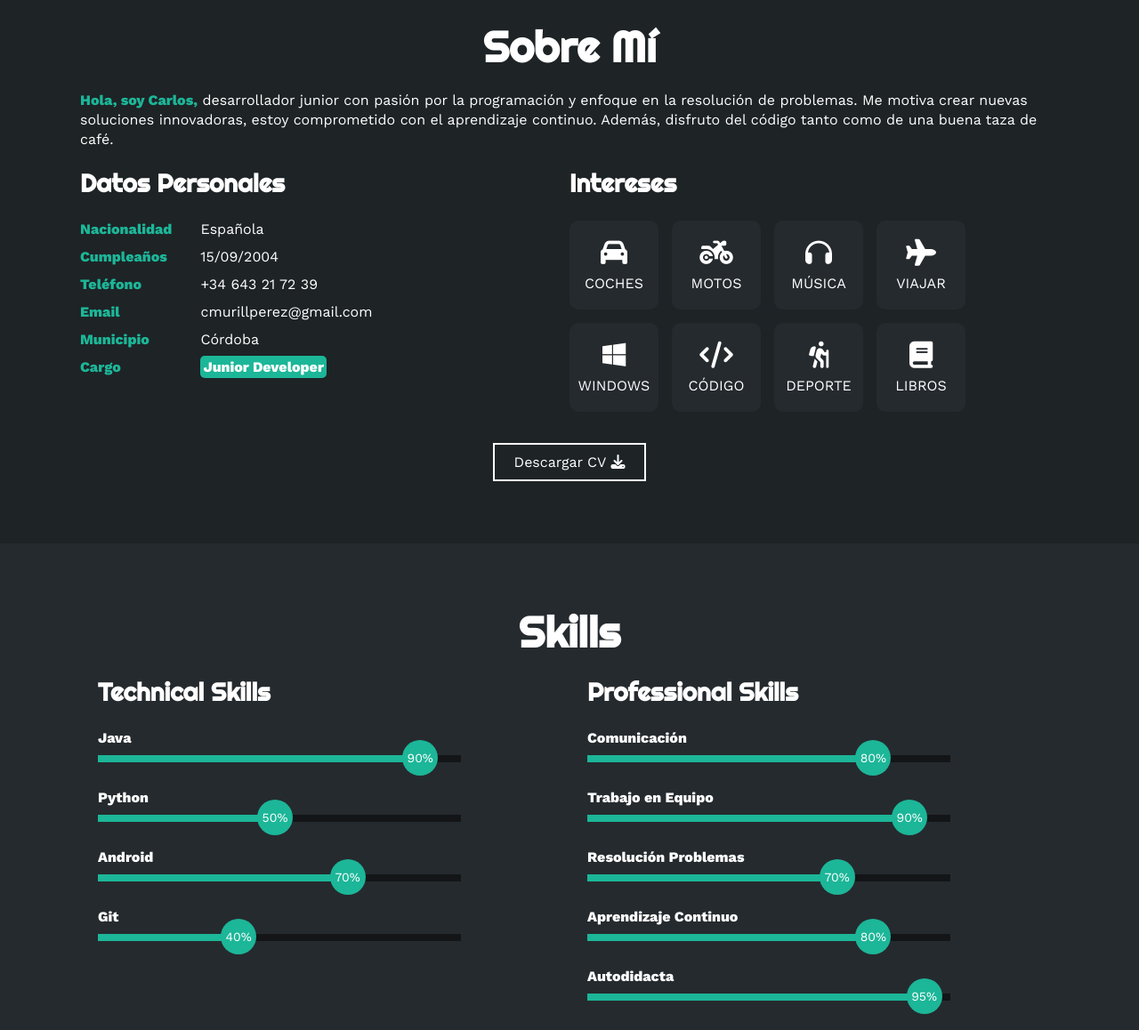
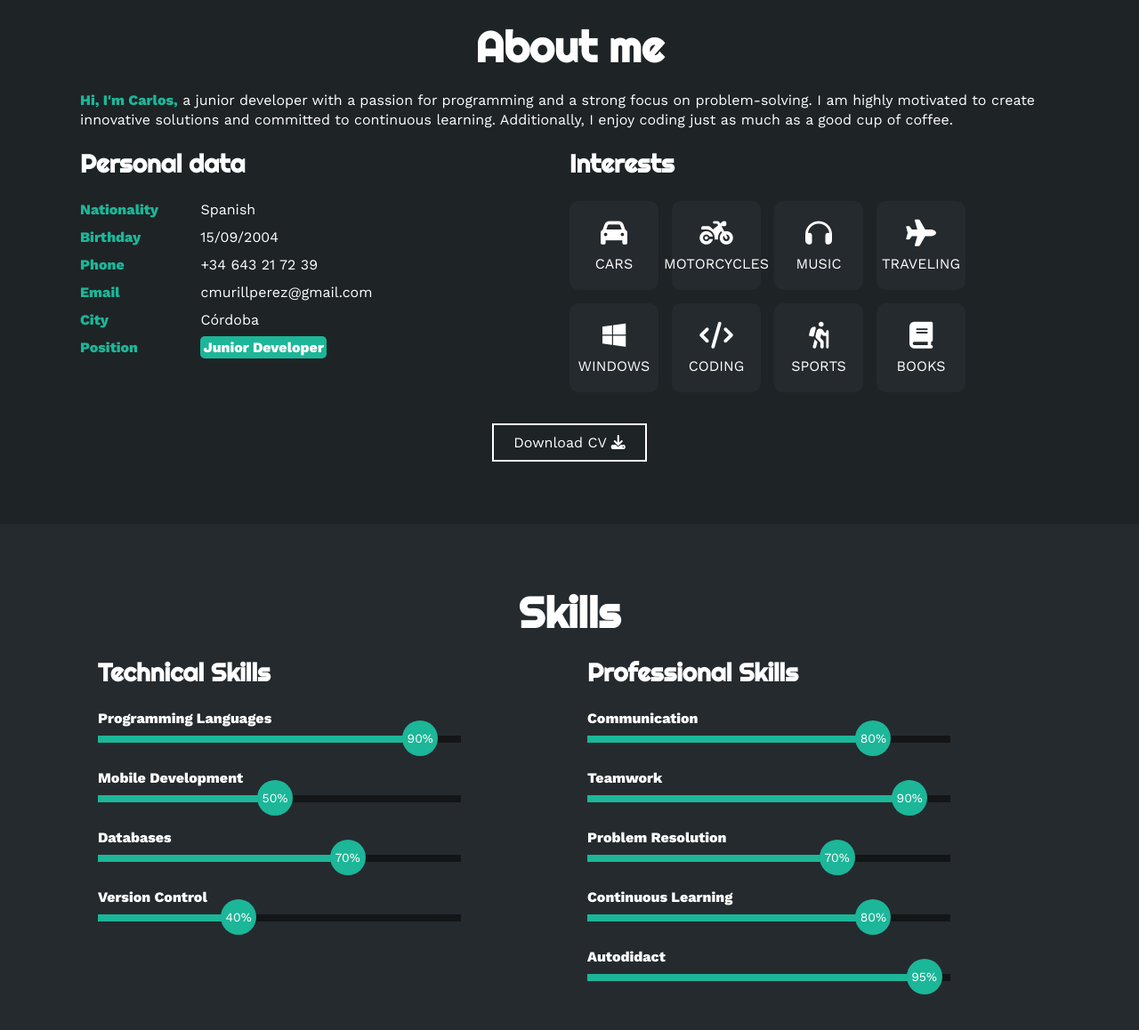
Before and after one commit to carlosmp15/carlosmp15.github.io, a plain HTML site: page index.html in a window 1280 px wide. Shown: the part 847-2005 px from the top of the page at 89% size. Drawn offline with nearby package versions, Linux system fonts and the light colour scheme.

Commit message:
Update portfolio

```diff
--- a/estilo.css
+++ b/estilo.css
@@ -476,7 +476,7 @@ html{
 .portfolio .galeria{
     display: flex;
     flex-wrap: wrap;
-    justify-content: space-around;
+    justify-content: center;
 }
 .portfolio .galeria .proyecto{
     position: relative;
--- a/index.html
+++ b/index.html
@@ -1,5 +1,5 @@
 <!DOCTYPE html>
-<html lang="es">
+<html lang="en">
 <head>
     <meta charset="UTF-8">
     <meta http-equiv="X-UA-Compatible" content="IE=edge">
@@ -17,8 +17,8 @@
             </div>
             <nav id="nav">
                 <ul>
-                    <li><a href="#inicio" onclick="seleccionar()">INICIO</a></li>
-                    <li><a href="#sobremi" onclick="seleccionar()">SOBRE MI</a></li>
+                    <li><a href="#inicio" onclick="seleccionar()">HOME</a></li>
+                    <li><a href="#sobremi" onclick="seleccionar()">ABOUT ME</a></li>
                     <li><a href="#skills" onclick="seleccionar()">SKILLS</a></li>
                     <li><a href="#curriculum" onclick="seleccionar()">CURRICULUM</a></li>
                     <li><a href="#portfolio" onclick="seleccionar()">PORTFOLIO</a></li>
@@ -50,29 +50,27 @@
     <!-- SECCION SOBRE MI -->
     <section id="sobremi" class="sobremi">
         <div class="contenido-seccion">
-            <h2>Sobre Mí</h2>
-            <p><span>Hola, soy Carlos,</span> desarrollador junior con pasión por la
-                programación y enfoque en la resolución de problemas.
-                Me motiva crear nuevas soluciones innovadoras, estoy
-                comprometido con el aprendizaje continuo. Además,
-                disfruto del código tanto como de una buena taza de
-                café.
+            <h2>About me</h2>
+            <p><span>Hi, I'm Carlos,</span> a junior developer with a passion for programming and a
+                strong focus on problem-solving. I am highly motivated to create innovative solutions
+                and committed to continuous learning. Additionally, I enjoy coding just as much as a
+                good cup of coffee.
             </p>
             <div class="fila">
                 <!-- datos personales -->
                 <div class="col">
-                    <h3>Datos Personales</h3>
+                    <h3>Personal data</h3>
                     <ul>
                         <li>
-                            <strong>Nacionalidad</strong>
-                            Española
+                            <strong>Nationality</strong>
+                            Spanish
                         </li>
                         <li>
-                            <strong>Cumpleaños</strong>
+                            <strong>Birthday</strong>
                             15/09/2004
                         </li>
                         <li>
-                            <strong>Teléfono</strong>
+                            <strong>Phone</strong>
                             +34 643 21 72 39
                         </li>
                         <li>
@@ -80,11 +78,11 @@
                             cmurillperez@gmail.com
                         </li>
                         <li>
-                            <strong>Municipio</strong>
+                            <strong>City</strong>
                             Córdoba
                         </li>
                         <li>
-                            <strong>Cargo</strong>
+                            <strong>Position</strong>
                             <span>Junior Developer</span>
                         </li>
                     </ul>
@@ -92,23 +90,23 @@
 
                 <!-- intereses -->
                 <div class="col">
-                    <h3>Intereses</h3>
+                    <h3>Interests</h3>
                     <div class="contenedor-intereses">
                         <div class="interes">
                             <i class="fa-solid fa-car"></i>
-                            <span>COCHES</span>
+                            <span>CARS</span>
                         </div>
                         <div class="interes">
                             <i class="fa-solid fa-motorcycle"></i>
-                            <span>MOTOS</span>
+                            <span>MOTORCYCLES</span>
                         </div>
                         <div class="interes">
                             <i class="fa-solid fa-headphones"></i>
-                            <span>MÚSICA</span>
+                            <span>MUSIC</span>
                         </div>
                         <div class="interes">
                             <i class="fa-solid fa-plane"></i>
-                            <span>VIAJAR</span>
+                            <span>TRAVELING</span>
                         </div>
                         <div class="interes">
                             <i class="fa-brands fa-windows"></i>
@@ -116,22 +114,22 @@
                         </div>
                         <div class="interes">
                             <i class="fa-solid fa-code"></i>
-                            <span>CÓDIGO</span>
+                            <span>CODING</span>
                         </div>
                         <div class="interes">
                             <i class="fa-solid fa-person-hiking"></i>
-                            <span>DEPORTE</span>
+                            <span>SPORTS</span>
                         </div>
                         <div class="interes">
                             <i class="fa-solid fa-book"></i>
-                            <span>LIBROS</span>
+                            <span>BOOKS</span>
                         </div>
                     </div>
                 </div>
             </div>
             <a href="cv/cv_carlos_murillo.pdf" download="cv_carlos_murillo.pdf" style="text-decoration: none;">
                 <button>
-                    Descargar CV <i class="fa-solid fa-download"></i>
+                    Download CV <i class="fa-solid fa-download"></i>
                     <span class="overlay"></span>
                 </button>
             </a>
@@ -148,7 +146,7 @@
                 <div class="col">
                     <h3>Technical Skills</h3>
                     <div class="skill">
-                        <span>Java</span>
+                        <span>Programming Languages</span>
                         <div class="barra-skill">
                             <div class="progreso">
                                 <span>90%</span>
@@ -156,7 +154,7 @@
                         </div>
                     </div>
                     <div class="skill">
-                        <span>Python</span>
+                        <span>Mobile Development</span>
                         <div class="barra-skill">
                             <div class="progreso">
                                 <span>50%</span>
@@ -164,7 +162,7 @@
                         </div>
                     </div>
                     <div class="skill">
-                        <span>Android</span>
+                        <span>Databases</span>
                         <div class="barra-skill">
                             <div class="progreso">
                                 <span>70%</span>
@@ -172,7 +170,7 @@
                         </div>
                     </div>
                     <div class="skill">
-                        <span>Git</span>
+                        <span>Version Control</span>
                         <div class="barra-skill">
                             <div class="progreso">
                                 <span>40%</span>
@@ -184,7 +182,7 @@
                 <div class="col">
                     <h3>Professional Skills</h3>
                     <div class="skill">
-                        <span>Comunicación</span>
+                        <span>Communication</span>
                         <div class="barra-skill">
                             <div class="progreso">
                                 <span>80%</span>
@@ -192,7 +190,7 @@
                         </div>
                     </div>
                     <div class="skill">
-                        <span>Trabajo en Equipo</span>
+                        <span>Teamwork</span>
                         <div class="barra-skill">
                             <div class="progreso">
                                 <span>90%</span>
@@ -200,7 +198,7 @@
                         </div>
                     </div>
                     <div class="skill">
-                        <span>Resolución Problemas</span>
+                        <span>Problem Resolution</span>
                         <div class="barra-skill">
                             <div class="progreso">
                                 <span>70%</span>
@@ -208,7 +206,7 @@
                         </div>
                     </div>
                     <div class="skill">
-                        <span>Aprendizaje Continuo</span>
+                        <span>Continuous Learning</span>
                         <div class="barra-skill">
                             <div class="progreso">
                                 <span>80%</span>
@@ -216,7 +214,7 @@
                         </div>
                     </div>
                     <div class="skill">
-                        <span>Autodidacta</span>
+                        <span>Autodidact</span>
                         <div class="barra-skill">
                             <div class="progreso">
                                 <span>95%</span>
@@ -236,19 +234,19 @@
                 <div class="col izquierda">
                     <h3>Educación</h3>
                     <div class="item izq">
-                        <h4>CFGM SISTEMAS MICROINFORMÁTICOS Y REDES</h4>
+                        <h4>CFGM MICROCOMPUTER SYSTEMS AND NETWORKS</h4>
                         <span class="casa">IES Jerez y Caballero</span>
                         <span class="fecha">2020 - 2022</span>
-                        <p>Formación integral en la instalación, configuración y mantenimiento de sistemas informáticos y redes. Competencias adquiridas en la gestión de redes locales, soporte técnico, administración de sistemas operativos, y seguridad informática.</p>
+                        <p>Comprehensive training in the installation, configuration, and maintenance of computer systems and networks. Skills acquired in managing local networks, technical support, operating system administration, and cybersecurity.</p>
                         <div class="conectori">
                             <div class="circuloi"></div>
                         </div>
                     </div>
                     <div class="item izq">
-                        <h4>CFGS DESARROLLO APLICACIONES MULTIPLATAFORMA</h4>
+                        <h4>CFGS MULTIPLATFORM APPLICATION DEVELOPMENT</h4>
                         <span class="casa">IES Gran Capitán</span>
                         <span class="fecha">2022 - 2024</span>
-                        <p>Especialización en el desarrollo de aplicaciones para diferentes plataformas, incluyendo aplicaciones móviles y de escritorio. Competencias adquiridas en programación avanzada, bases de datos, diseño de interfaces, y metodologías ágiles. Experiencia en el desarrollo de proyectos reales, tanto individuales como en equipo, utilizando tecnologías modernas y herramientas de desarrollo profesional.</p>
+                        <p>Specialization in application development for different platforms, including mobile and desktop applications. Skills acquired in advanced programming, databases, interface design, and agile methodologies. Experience in developing real-world projects, both individually and in teams, using modern technologies and professional development tools.</p>
                         <div class="conectori">
                             <div class="circuloi"></div>
                         </div>
@@ -256,12 +254,12 @@
                 </div>
 
                 <div class="col derecha">
-                    <h3>Experiencia de trabajo</h3>
+                    <h3>Work experience</h3>
                     <div class="item der">
                         <h4>Frontend y Backend Developer</h4>
                         <span class="casa">Exagogica SRL</span>
                         <span class="fecha">13/03/2022 - 13/06/2022</span>
-                        <p>Durante mis prácticas en Exagogica SRL en Italia, gracias a la beca Erasmus, desarrollé un nuevo módulo para un ERP: un sistema de mensajería móvil integrado con la API de WhatsApp. Esta experiencia no solo fortaleció mis habilidades técnicas y expandió mi conocimiento en un entorno profesional diverso, sino que también mejoró mis competencias interculturales y me proporcionó una valiosa perspectiva global en el ámbito de la tecnología.</p>
+                        <p>During my internship at Exagogica SRL in Italy, through the Erasmus scholarship, I developed a new module for an ERP: a mobile messaging system integrated with the WhatsApp API. This experience not only strengthened my technical skills and expanded my knowledge in a diverse professional environment, but also enhanced my intercultural competencies and provided me with a valuable global perspective in the field of technology.</p>
                         <div class="conectord">
                             <div class="circulod"></div>
                         </div>
@@ -270,8 +268,7 @@
                         <h4>Backend Developer Sage 200</h4>
                         <span class="casa">Ventura Espejo</span>
                         <span class="fecha">18/03/2024 - 03/06/2024</span>
-                        <p>Durante mi etapa de prácticas en Ventura Espejo, tuve la oportunidad de contribuir al desarrollo y mantenimiento de un conector WebService <br>Sage200 - WooCommerce en Python.
-                            Esta experiencia me permitió aplicar mis conocimientos en un entorno real, aprender nuevas tecnologías y mejorar mis habilidades técnicas y de colaboración.</p>
+                        <p>During my internship at Ventura Espejo, I had the opportunity to contribute to the development and maintenance of a WebService connector Sage200 - WooCommerce in Python. This experience allowed me to apply my knowledge in a real-world environment, learn new technologies, and improve my technical and collaboration skills.</p>
                         <div class="conectord">
                             <div class="circulod"></div>
                         </div>
@@ -291,13 +288,6 @@
                     <div class="overlay">
                         <h3>AnunciaYa</h3>
                         <p>Proyecto Fin Grado</p>
-                    </div>
-                </a>
-                <a href="https://github.com/carlosmp15/cliente-ftp" target="_blank" class="proyecto" style="color: white;">
-                    <img src="img/p2.webp" alt="Cliente FTP">
-                    <div class="overlay">
-                        <h3>Cliente FTP</h3>
-                        <p>FTP Multiplataforma</p>
                     </div>
                 </a>
                 <a href="https://github.com/carlosmp15/conector-wooc-sage" target="_blank" class="proyecto" style="color: white;">
```
Also changed, not shown: 1 other file.
